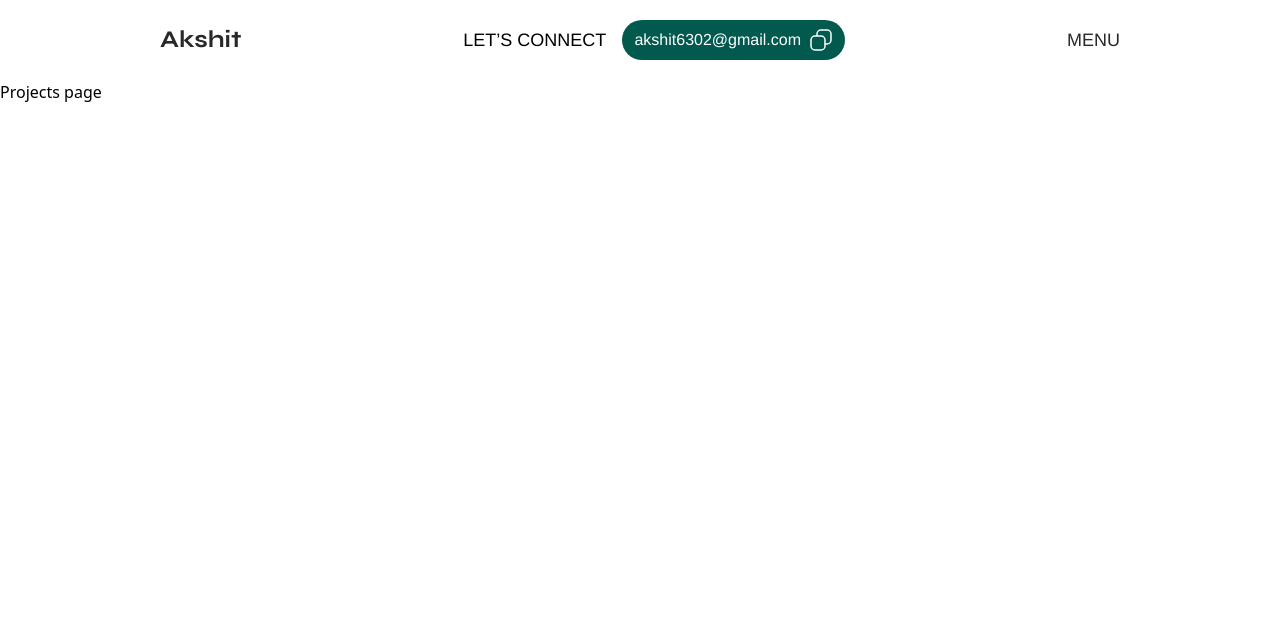
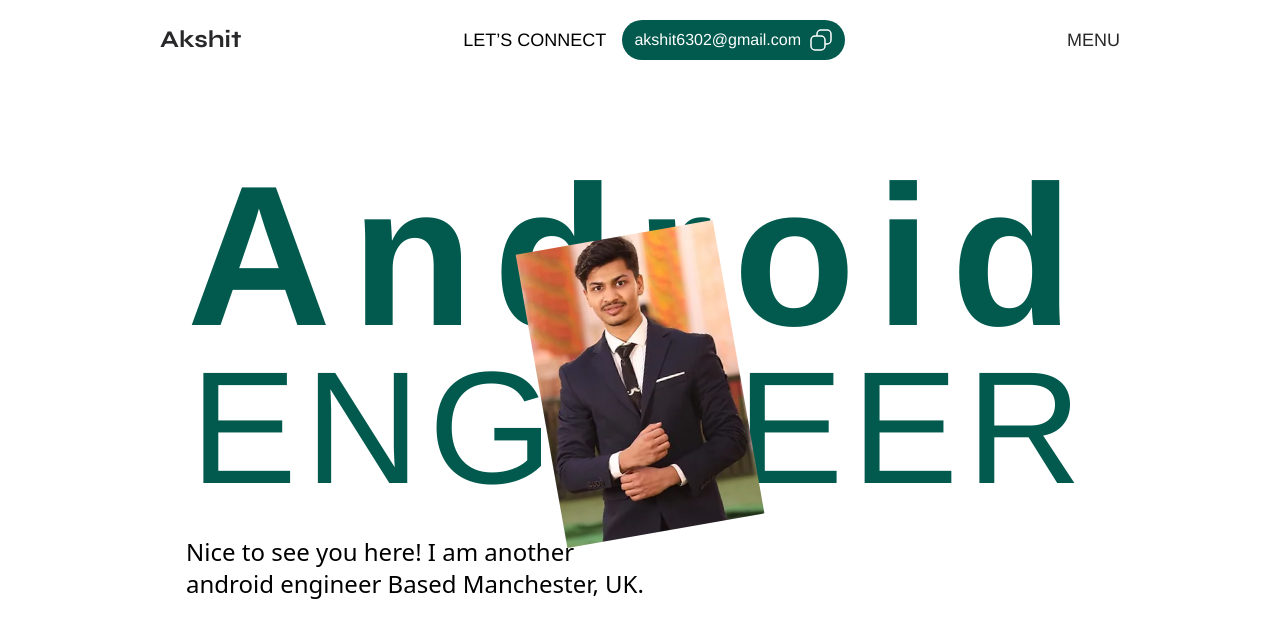
Before and after one commit to arunabhnewar/new-client-portfolio, a React (Vite) app: page /projects in a window 1280 px wide. Shown: the top 638 px of the page. Built offline with nearby package versions, Linux system fonts and the light colour scheme; a web font is replaced by a local one.

Commit message:
project section running

```diff
--- a/src/Pages/Projects.jsx
+++ b/src/Pages/Projects.jsx
@@ -1,7 +1,31 @@
+import PageTitle from "../Components/Shared/PageTitle/PageTitle";
+import authorMid from "../assets/images/authorMid.webp";
 export default function Projects() {
   return (
     <div>
-      <h1>Projects page</h1>
+      <PageTitle title="Project" />
+      <div className="bg-white w-full min-h-[100vh] ">
+        {/* Home Hero Section start */}
+        <div className="container max-w-1000 w-full mx-auto mt-[76px] px-4">
+          {/* banner top part for title start */}
+          <h1 className="text-7xl sm:text-9xl md:text-[200px] text-green font-helvetica font-700	tracking-wide md:tracking-[20px] text-center">
+            Android
+          </h1>
+          <div className="flex flex-col items-center relative justify-center">
+            <div className=" max-w-[60px] sm:max-w-[80px] md:max-w-[200px] w-full rotate-[350deg] mt-[-30px] md:mt-[55px] absolute z-[1]">
+              <img className="w-full" src={authorMid} alt="" />
+            </div>
+            <h1 className="text-5xl sm:text-8xl md:text-[160px] md:left-[0] md:right-[0] md:text-center text-green font-helvetica font-400	tracking-wide md:tracking-[8px] absolute  top-[-8px] ">
+              ENGINEER
+            </h1>
+          </div>
+          <p className="relative top-[180px] right-[-30px] text-2xl">
+            Nice to see you here! I am  another<br /> android engineer Based
+            Manchester, UK.
+          </p>
+          {/* banner top part for title start */}
+        </div>
+      </div>
     </div>
   );
 }
```
